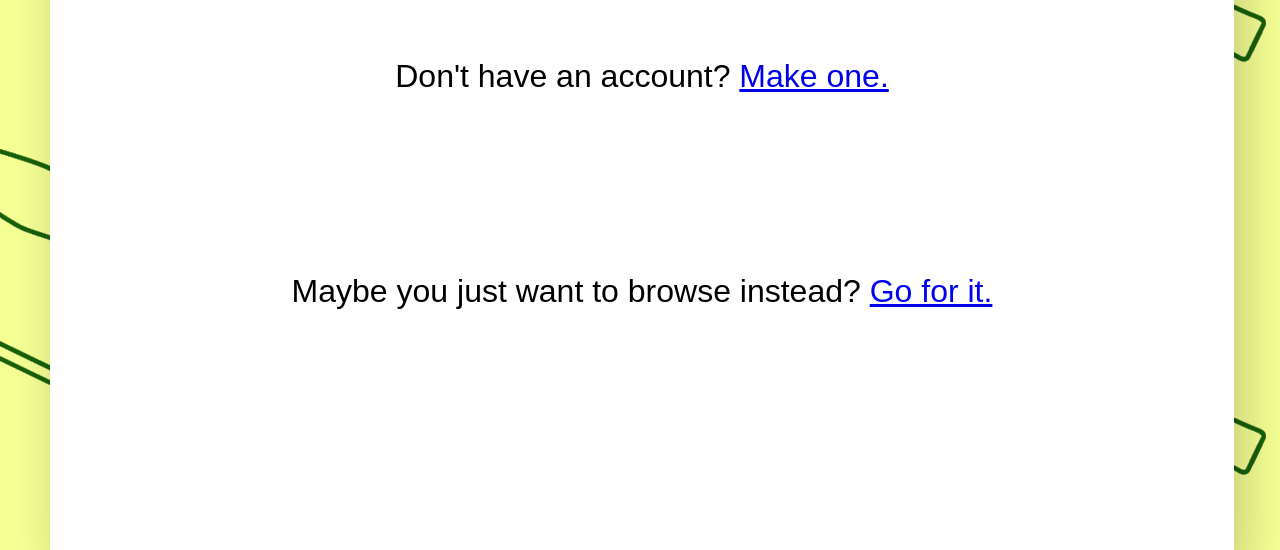
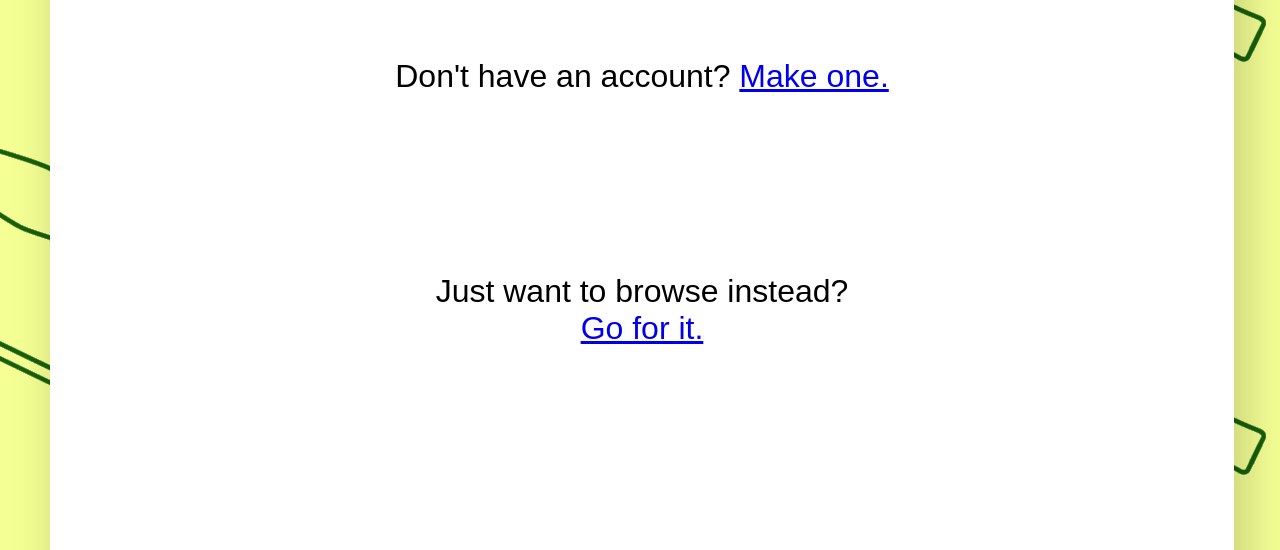
Before and after one commit to ehinger/rebirth, a PHP site: page /index.html in a window 1280 px wide. Shown: the part 1376-1926 px from the top of the page. Run offline with PHP 8.4, Linux system fonts and the light colour scheme.

Commit message:
bolstering

```diff
--- a/index.html
+++ b/index.html
@@ -29,7 +29,7 @@
 			</form>
 
 			<p>Don't have an account?   <a id="RegisterPageLink" href="#">Make one.</a></p>
-			<p>Maybe you just want to browse instead?   <a href="#">Go for it.</a></p>
+			<p>Just want to browse instead?   <br><a href="#">Go for it.</a></p>
 		</div>
 
 
--- a/index.php
+++ b/index.php
@@ -29,7 +29,7 @@
 			</form>
 
 			<p>Don't have an account?   <a id="RegisterPageLink" href="javascript:;">Make one.</a></p>
-			<p>Maybe you just want to browse instead?   <a href="javascript:;">Go for it.</a></p>
+			<p>Maybe you just want to browse instead?   <br><a href="javascript:;">Go for it.</a></p>
 		</div>
 
 
```
